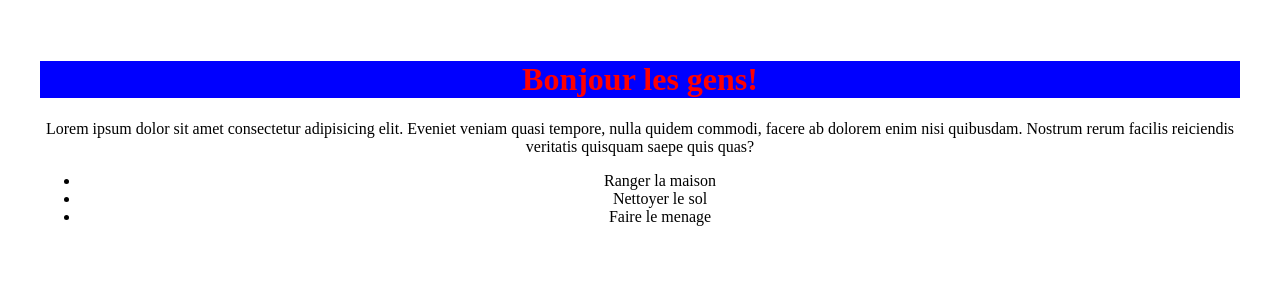
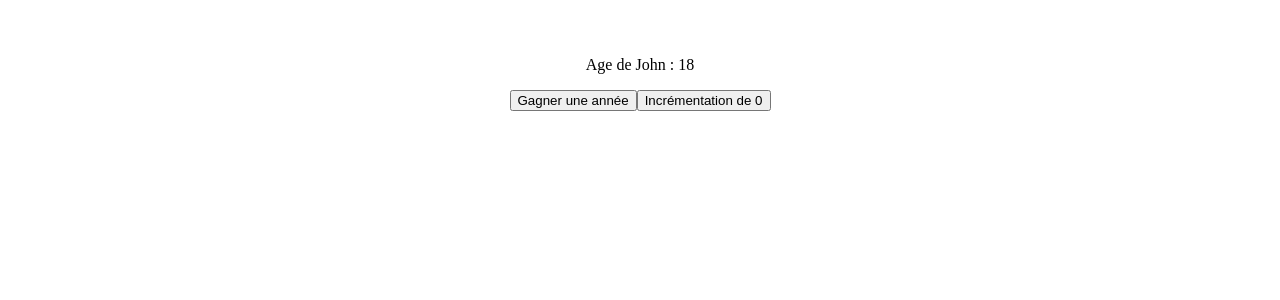
Before and after one commit to Haitaroo/portfolio, a React (Vite) app: page / in a window 1280 px wide. Shown: the top 300 px of the page. Built offline with nearby package versions, Linux system fonts and the light colour scheme.

Commit message:
Test de fonction d'incrémentation dans des tableaux

```diff
--- a/src/App.jsx
+++ b/src/App.jsx
@@ -11,16 +11,24 @@
 ]
 function App() {
 
-  const handleClick = () => {
-    console.log();
-    alert("J'ai cliqué sur le titre")
-  }
+ const [person, setPerson] = useState({
+  firstName: "John",
+  secondName: "Doe",
+  age: 18,
+ })
+ const [count,setCount] = useState(0)
+
+ const incrementAge = () => {
+  setPerson({...person,age: person.age+1})
+ }
+ const incrementCount = () => {
+  setCount(count+1)
+ }
+
   return <>
-  <h1 onClick={handleClick}  className='Title' style={{color:'red', backgroundColor:'blue'}}>{title}</h1>
-    <p>Lorem ipsum dolor sit amet consectetur adipisicing elit. Eveniet veniam quasi tempore, nulla quidem commodi, facere ab dolorem enim nisi quibusdam. Nostrum rerum facilis reiciendis veritatis quisquam saepe quis quas?</p>
-    <ul>
-      {aFaire.map(faire => (<li key={faire}>{faire}</li>))}
-    </ul>
+    <p>Age de John : {person.age}</p>
+    <button onClick={incrementAge}>Gagner une année</button>
+    <button onClick={incrementCount}>Incrémentation de {count}</button>
 
 
 
```
